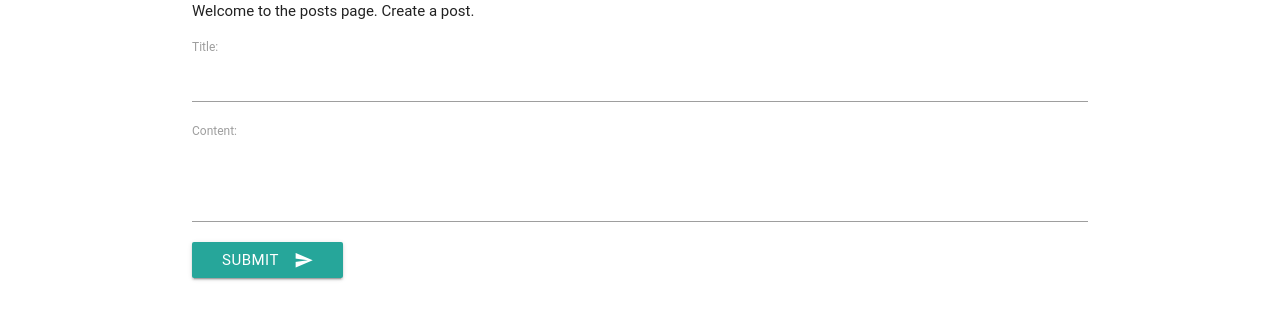
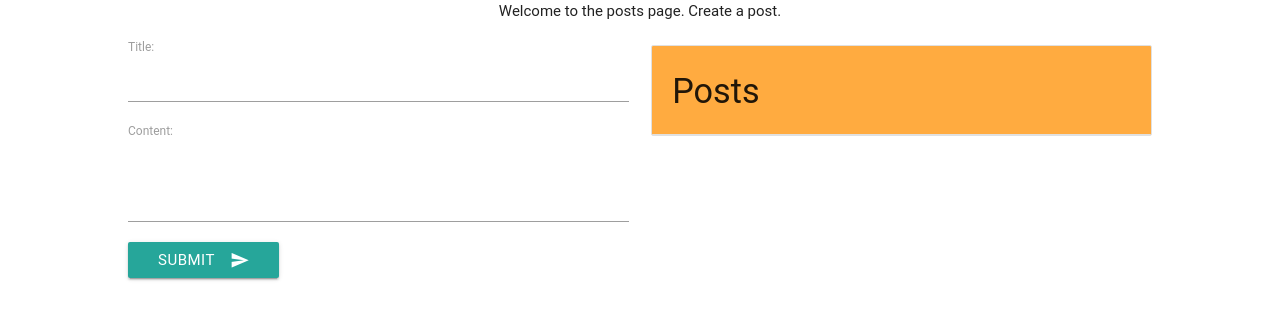
Before and after one commit to Dineshs91/django-cqrs, a Django app: page /posts/ in a window 1280 px wide. Shown: the top 320 px of the page. Run offline with Django 3.2, Linux system fonts and the light colour scheme; data that the repository does not hold is empty; parts of the project's set-up code (start-up, migrations or seed data) failed here and were passed over; some libraries are stand-ins or nearby versions; some web fonts are replaced.

Commit message:
Create 2 page layout

```diff
--- a/blog/templates/posts.html
+++ b/blog/templates/posts.html
@@ -10,8 +10,12 @@
         <script src="https://cdnjs.cloudflare.com/ajax/libs/materialize/0.97.8/js/materialize.min.js"></script>
     </head>
     <body>
-        <div class="container">
-            <p>Welcome to the posts page. Create a post.</p>
+        <div class="container" style="width:80%;">
+            <p class="center">Welcome to the posts page. Create a post.</p>
+
+            <div class="row">
+
+              <div class="col s12 m4 l6"> <!-- Note that "m4 l3" was added -->
                 <form action="/posts/" method="post">
                     {% csrf_token %}
                     {{ post_form }}
@@ -20,9 +24,21 @@
                     </button>
                 </form>
 
+              </div>
+
+              <div class="col s12 m8 l6"> <!-- Note that "m8 l9" was added -->
+                <ul class="collection with-header">
+                    <li class="collection-header orange accent-2"><h4>Posts</h4></li>
+
                 {% for post in posts %}
-                <div class="card-panel teal lighten-2"> {{ post.title }} {{ post.content }} {{ post.datetime }} </div>
+                    <li class="collection-item hoverable">{{ post.title }} {{ post.content }} {{ post.datetime }}</li>
                 {% endfor %}
+
+                </ul>
+
+              </div>
+
+            </div>
         </div>
     </body>
 </html>
```
Lines whose indentation alone changed are shown as unchanged.
